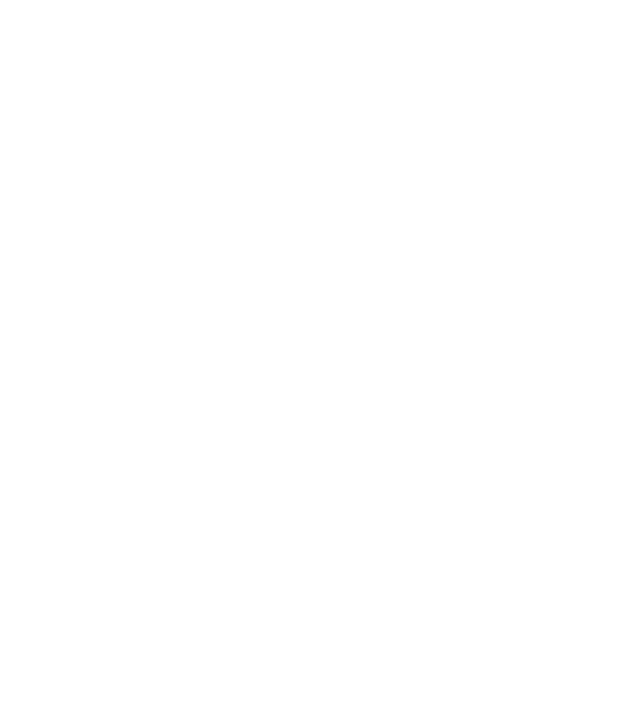
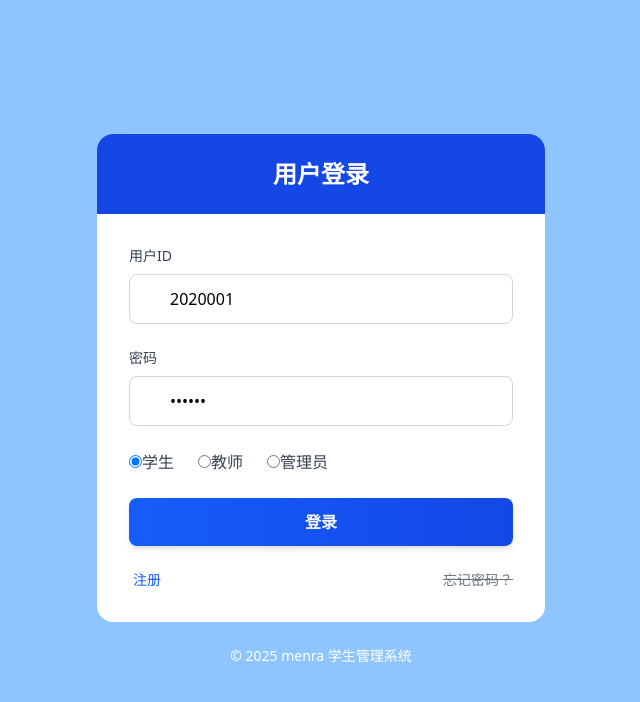
Before and after one commit to Menra11/student-system-on-rust, a Nuxt app: page /login in a window 1280 px wide. Shown: the top 702 px of the page, without its empty margins (319-959 px from the left). Built offline with nearby package versions, Linux system fonts and the light colour scheme.

Commit message:
登录页面

```diff
--- /dev/null
+++ b/middleware/login.ts
@@ -0,0 +1,13 @@
+export default defineNuxtRouteMiddleware((to, from) => {
+  let passURL = ["/", "/login"];
+  // 拦截私人页面
+  if (!passURL.includes(to.path)) {
+    let token: any = "";
+    if (import.meta.client) {
+      token = localStorage.getItem("token");
+    }
+    if (!token) {
+      return navigateTo("/login");
+    }
+  }
+});
--- a/pages/login.vue
+++ b/pages/login.vue
@@ -1,13 +1,246 @@
 <template>
-  <div>
+  <div class="bg-blue-300 min-h-screen flex items-center justify-center p-4">
+    <div class="w-full max-w-md">
+      <div class="bg-white rounded-2xl shadow-blue overflow-hidden">
+        <!-- 头部装饰 -->
+        <div class="bg-blue-700 py-6 text-center">
+          <h1 class="text-2xl font-bold text-white">用户登录</h1>
+        </div>
 
+        <!-- 登录表单 -->
+        <form class="p-8" ref="loginForm" :model="loginData" rules>
+          <!-- 错误提示 -->
+          <div
+            v-if="errorMessage"
+            class="mb-4 p-3 bg-red-100 border border-red-300 text-red-700 rounded-lg"
+          >
+            <div class="flex items-center">
+              <i class="fas fa-exclamation-circle mr-2"></i>
+              <span>{{ errorMessage }}</span>
+            </div>
+          </div>
+          <!-- ID输入框 -->
+          <div class="mb-6">
+            <label
+              class="block text-gray-700 text-sm font-medium mb-2"
+              for="username"
+            >
+              用户ID
+            </label>
+            <div class="relative">
+              <input
+                id="username"
+                type="text"
+                class="w-full px-4 py-3 pl-10 border border-gray-300 rounded-lg focus:outline-none input-focus transition-all duration-300"
+                placeholder="请输入您的ID"
+                v-model="loginData.user_id"
+              />
+            </div>
+          </div>
+
+          <!-- 密码输入框 -->
+          <div class="mb-6">
+            <label
+              class="block text-gray-700 text-sm font-medium mb-2"
+              for="password"
+            >
+              密码
+            </label>
+            <div class="relative">
+              <input
+                id="password"
+                type="password"
+                class="w-full px-4 py-3 pl-10 border border-gray-300 rounded-lg focus:outline-none input-focus transition-all duration-300"
+                placeholder="请输入您的密码"
+                v-model="loginData.password"
+              />
+            </div>
+          </div>
+
+          <!-- 用户类型选择 -->
+          <div class="mb-6 text-gray-700">
+            <label for="学生"
+              ><input
+                type="radio"
+                name="user"
+                id="学生"
+                value="student"
+                v-model="loginData.user"
+              />学生</label
+            >
+            <label for="教师"
+              ><input
+                type="radio"
+                name="user"
+                id="教师"
+                class="ml-6"
+                value="teacher"
+                v-model="loginData.user"
+              />教师</label
+            >
+            <label for="管理员"
+              ><input
+                type="radio"
+                name="user"
+                id="管理员"
+                class="ml-6"
+                value="admin"
+                v-model="loginData.user"
+              />管理员</label
+            >
+          </div>
+
+          <!-- 登录按钮 -->
+          <button
+            type="button"
+            class="w-full bg-gradient-to-r from-blue-600 to-blue-700 hover:from-blue-700 hover:to-blue-800 text-white font-bold py-3 px-4 rounded-lg shadow-md transition-all duration-300 transform hover:scale-[1.02] focus:outline-none focus:ring-2 focus:ring-blue-500 focus:ring-opacity-50"
+            @click="useLogin"
+          >
+            <span v-if="!isLoading">登录</span>
+            <span v-else class="flex items-center">
+              <span class="animate-spin mr-2">
+                <i class="fas fa-spinner"></i>
+              </span>
+              登录中...
+            </span>
+          </button>
+
+          <!-- 底部链接 -->
+          <div class="flex justify-between items-center mt-6">
+            <a
+              href="#"
+              class="text-blue-600 hover:text-blue-800 text-sm font-medium transition-colors duration-300"
+            >
+              <i class="fas fa-user-plus mr-1"></i> 注册
+            </a>
+            <a
+              href="#"
+              class="text-gray-500 hover:text-gray-700 text-sm transition-colors duration-300"
+            >
+              <i class="fas fa-question-circle mr-1"></i> <del>忘记密码？</del>
+            </a>
+          </div>
+        </form>
+      </div>
+      <!-- 底部版权信息 -->
+      <div class="mt-6 text-center text-white text-sm">
+        <p>© 2025 menra 学生管理系统</p>
+      </div>
+    </div>
   </div>
 </template>
 
 <script lang="ts" setup>
+import type { loginData,LoginResponse } from "~/types/login";
+const router = useRouter();
 
+// 收集输入的账户密码
+let loginData = reactive<loginData>({
+  user_id: "2020001",
+  password: "123456",
+  user: "student",
+});
+// 登录表单响应
+let loginForm = ref();
+const isLoading = ref(false);
+const errorMessage = ref("");
+// 登录的回调
+let useLogin = async () => {
+  errorMessage.value = "";
+  if (!validateForm()) return
+  try {
+    isLoading.value = true
+    const response = await $fetch<LoginResponse>("/api/login", {
+      method: "POST",
+      params: {
+        user_id: loginData.user_id,
+        password: loginData.password,
+        user: loginData.user,
+      },
+    });
+    console.log(response);
+
+    if (response.success) {
+      // 登录成功，跳转主界面
+      router.push("/students");
+    } else {
+      // 处理登录失败
+      handleLoginError(response);
+    }
+  } catch (error) {
+    console.log(error);
+
+    handleLoginError(error);
+  } finally {
+    // 重置加载状态
+    isLoading.value = false;
+  }
+};
+const validateForm = (): boolean => {
+  if (!loginData.user_id.trim()) {
+    errorMessage.value = "用户ID不能为空"
+    return false
+  }
+
+  if (!loginData.password) {
+    errorMessage.value = "密码不能为空"
+    return false
+  }
+
+  if (loginData.password.length < 4) {
+    errorMessage.value = "密码长度至少为4位"
+    return false
+  }
+
+  return true
+}
+const handleLoginError = (response: LoginResponse) => {
+  // 根据后端返回的错误码显示不同的错误信息
+  switch (response.errorCode) {
+    case 'INVALID_CREDENTIALS':
+      errorMessage.value = "用户名或密码错误"
+      break
+    case 'ACCOUNT_LOCKED':
+      errorMessage.value = "账户已被锁定，请联系管理员"
+      break
+    case 'USER_NOT_FOUND':
+      errorMessage.value = "用户不存在"
+      break
+    case 'INSUFFICIENT_PERMISSION':
+      errorMessage.value = "您没有权限登录此系统"
+      break
+    default:
+      errorMessage.value = response.message || "登录失败，请稍后再试"
+  }
+}
+const handleNetworkError = (error: any) => {
+  if (error.response) {
+    // 服务器返回了错误状态码
+    const status = error.response.status
+    switch (status) {
+      case 401:
+        errorMessage.value = "身份验证失败"
+        break
+      case 403:
+        errorMessage.value = "访问被拒绝"
+        break
+      case 500:
+        errorMessage.value = "服务器内部错误"
+        break
+      default:
+        errorMessage.value = `请求失败: ${status}`
+    }
+  } else if (error.request) {
+    // 请求已发送但无响应
+    errorMessage.value = "无法连接到服务器，请检查网络连接"
+  } else {
+    // 其他错误
+    errorMessage.value = "发生未知错误: " + error.message
+  }
+}
+let useRegister = () => {
+  router.push("/register");
+};
 </script>
 
-<style>
-
-</style>
+<style scoped></style>
--- /dev/null
+++ b/types/login.ts
@@ -0,0 +1,10 @@
+export interface loginData{
+  user_id: string,
+  password: string,
+  user:string
+}
+export interface LoginResponse {
+  success: boolean;
+  message?: string;
+  errorCode?: string;
+}
```
Also changed, not shown: 1 other file (tests, documents, lock files or other folders).
